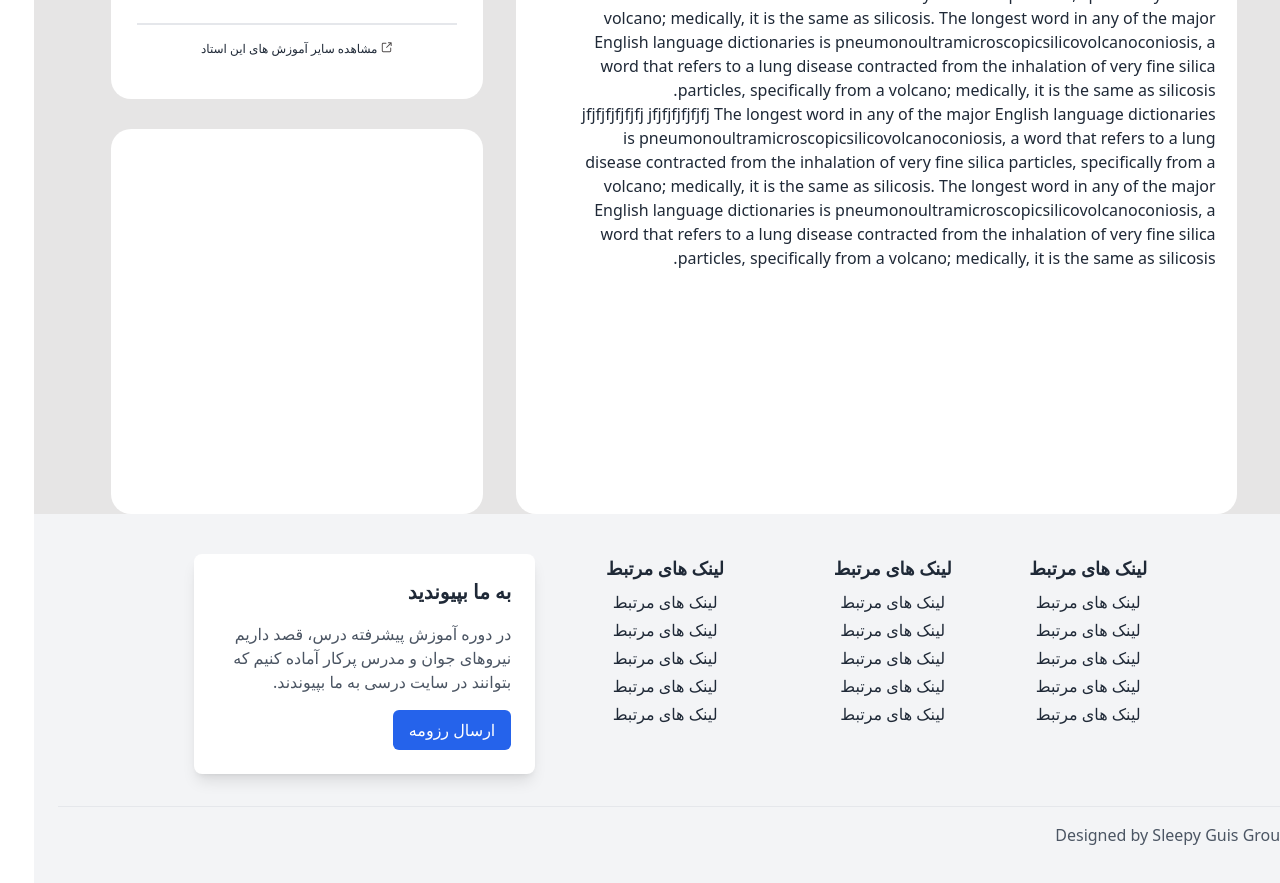
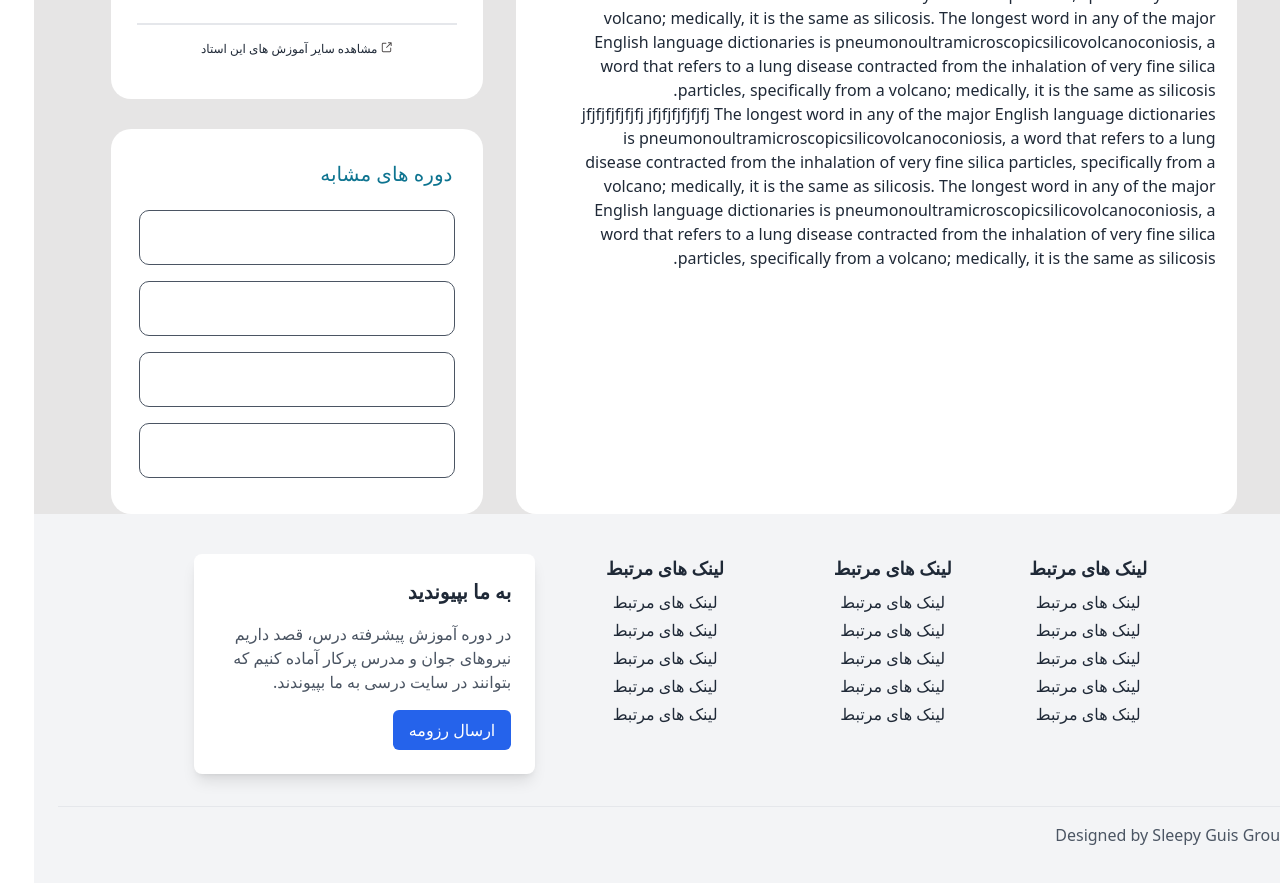
Before and after one commit to academy-react-summer1403/future-programmers, a React (Vite) app: page /coursedetail in a window 1280 px wide. Shown: the part 780-1663 px from the top of the page. Built offline with nearby package versions, Linux system fonts and the light colour scheme; a web font is replaced by a local one.

Commit message:
doing similar course part

```diff
--- a/src/screens/courseDetail/CourseDetail.jsx
+++ b/src/screens/courseDetail/CourseDetail.jsx
@@ -22,7 +22,7 @@ function CourseDetail() {
 
       <div className=' flex flex-wrap justify-between w-[88%] mx-auto mt-5 relative dark:bg-slate-700'>
         <div className='w-[64%] h-[800px] bg-white rounded-[20px] dark:bg-slate-500'>
-          <h1 className='mt-[3%] mr-[3%] text-cyan-700 font-bold text-[20px]'>توضیحات</h1>
+          <h1 className='mt-[3%] mr-[3%] text-cyan-700 font-bold text-[20px] dark:text-black'>توضیحات</h1>
           <p className='mr-[3%] w-[90%] break-words dark:text-white '> jfjfjfjfjfjfj   jfjfjfjfjfjfj The longest word in any of the major English language dictionaries is pneumonoultramicroscopicsilicovolcanoconiosis, a word that refers to a lung disease contracted from the inhalation of very fine silica particles, specifically from a volcano; medically, it is the same as silicosis. The longest word in any of the major English language dictionaries is pneumonoultramicroscopicsilicovolcanoconiosis, a word that refers to a lung disease contracted from the inhalation of very fine silica particles, specifically from a volcano; medically, it is the same as silicosis.</p>
           <p className='mr-[3%] w-[90%] break-words dark:text-white'> jfjfjfjfjfjfj   jfjfjfjfjfjfj The longest word in any of the major English language dictionaries is pneumonoultramicroscopicsilicovolcanoconiosis, a word that refers to a lung disease contracted from the inhalation of very fine silica particles, specifically from a volcano; medically, it is the same as silicosis. The longest word in any of the major English language dictionaries is pneumonoultramicroscopicsilicovolcanoconiosis, a word that refers to a lung disease contracted from the inhalation of very fine silica particles, specifically from a volcano; medically, it is the same as silicosis.</p>
           <p className='mr-[3%] w-[90%] break-words dark:text-white'> jfjfjfjfjfjfj   jfjfjfjfjfjfj The longest word in any of the major English language dictionaries is pneumonoultramicroscopicsilicovolcanoconiosis, a word that refers to a lung disease contracted from the inhalation of very fine silica particles, specifically from a volcano; medically, it is the same as silicosis. The longest word in any of the major English language dictionaries is pneumonoultramicroscopicsilicovolcanoconiosis, a word that refers to a lung disease contracted from the inhalation of very fine silica particles, specifically from a volcano; medically, it is the same as silicosis.</p>
@@ -36,7 +36,16 @@ function CourseDetail() {
           <div className='align-center mt-[10px]'><a href='#' className='text-[12px] [background:url(public/external-link.svg)_no-repeat_93%_0%] pr-[30px] mr-[75px]'>مشاهده سایر آموزش های این استاد</a></div>
 
         </div>
-        <div className='w-[33%] h-[385px] bg-white rounded-[20px] absolute left-0 bottom-0  dark:bg-slate-500'></div>
+        <div className=' w-[33%] h-[385px] bg-white rounded-[20px] absolute left-0 bottom-0  dark:bg-slate-500'>
+          <h1 className='relative right-[30px] top-[30px] text-[20px] text-cyan-700 inline dark:text-white'>دوره های مشابه</h1>
+          <div className='relative top-[35px]'>
+            <div className=' border border-gray-600 rounded-[10px] w-[85%] h-[55px] mx-[auto] mt-4'></div>
+            <div className=' border border-gray-600 rounded-[10px] w-[85%] h-[55px] mx-[auto] mt-4'></div>
+            <div className=' border border-gray-600 rounded-[10px] w-[85%] h-[55px] mx-[auto] mt-4'></div>
+            <div className=' border border-gray-600 rounded-[10px] w-[85%] h-[55px] mx-[auto] mt-4'></div>
+          </div>
+
+        </div>
       </div>
     </div>
   )
```
